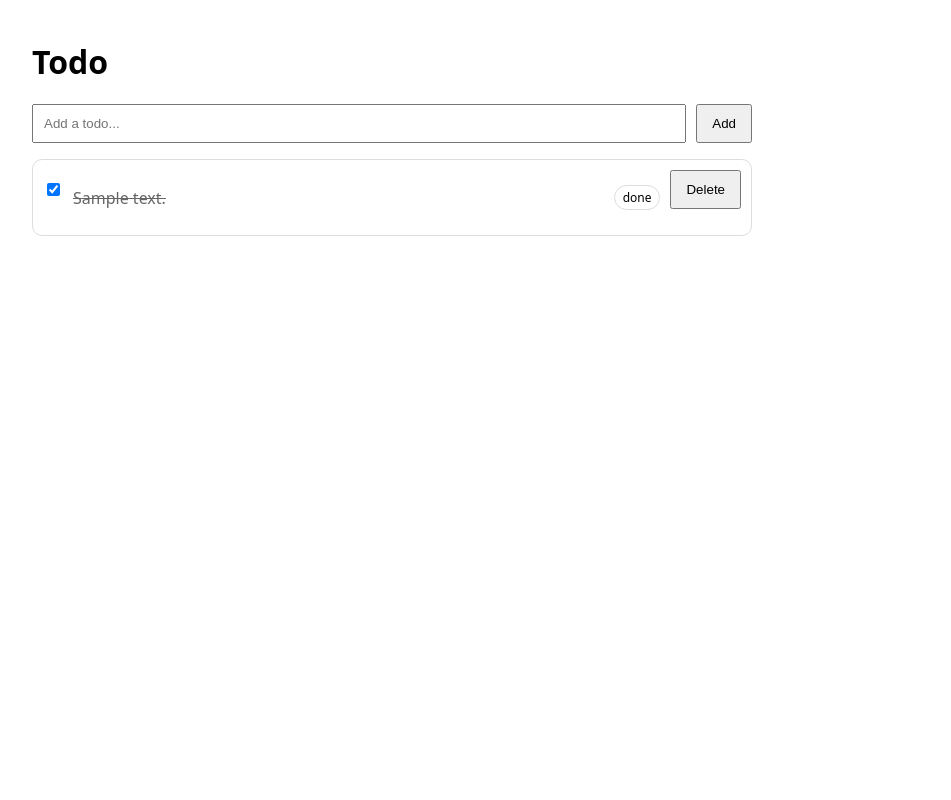
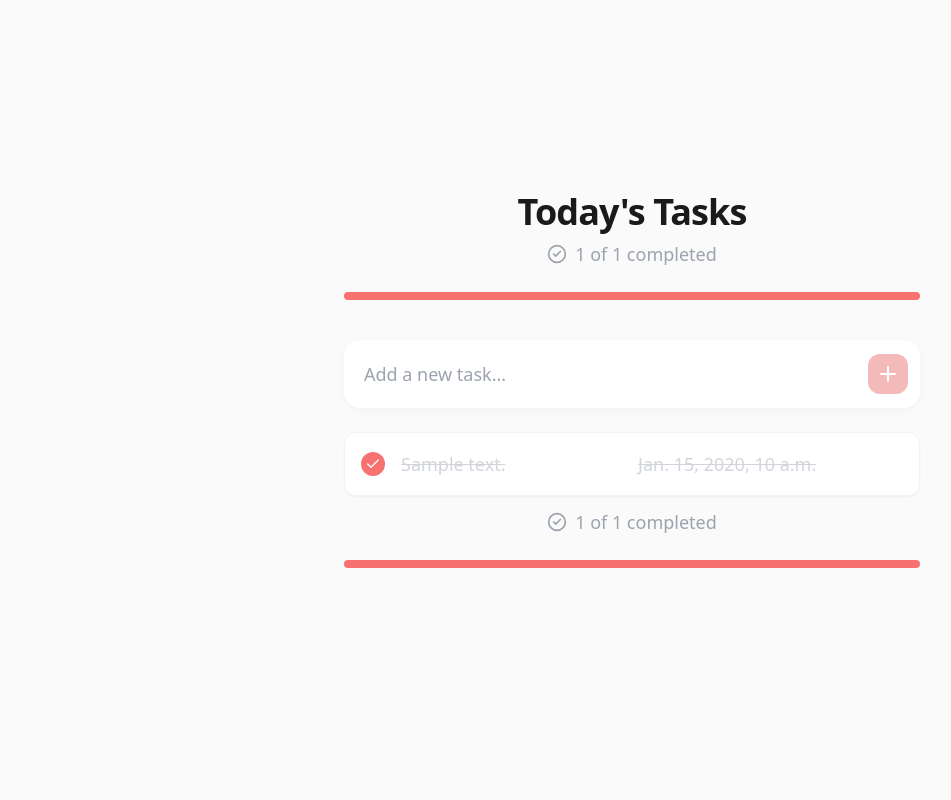
Before and after one commit to TheRealVincentSordo/django-htmx-todo-app, a Django app: page / in a window 1280 px wide. Shown: the whole page, without its empty margins (8-959 px from the left). Run offline with Django 5.2, Linux system fonts and the light colour scheme; tables that the repository leaves empty hold one stand-in row (values such as "Sample post"); some libraries are stand-ins or nearby versions.

Commit message:
Improved style.

```diff
--- a/todos/templates/todos/_todo_list.html
+++ b/todos/templates/todos/_todo_list.html
@@ -1,31 +1,58 @@
 <ul>
   {% for t in todos %}
-    <li>
-      <form
-        hx-post="{% url 'todos:toggle' t.id %}"
-        hx-target="#todo-list"
-        hx-swap="innerHTML"
-      >
-        {% csrf_token %}
-        <input type="checkbox" {% if t.done %}checked{% endif %} onchange="this.form.requestSubmit()" />
-      </form>
+  <li
+    class="bg-white p-4 rounded-xl shadow-sm mb-3 flex items-center gap-4 group transition-shadow hover:shadow-md border border-gray-100">
+    <!-- Toggle Form -->
+    <form hx-post="{% url 'todos:toggle' t.id %}" hx-target="#todo-list" hx-swap="innerHTML"
+      class="m-0 flex items-center">
+      {% csrf_token %}
+      <label class="cursor-pointer relative flex items-center justify-center">
+        <input type="checkbox" {% if t.done %}checked{% endif %} onchange="this.form.requestSubmit()"
+          class="peer sr-only" />
+        <!-- Custom Checkbox UI -->
+        <div
+          class="w-6 h-6 border-2 border-gray-200 rounded-full peer-checked:bg-[#f87171] peer-checked:border-[#f87171] transition-colors">
+        </div>
+        <i data-lucide="check"
+          class="w-4 h-4 text-white absolute opacity-0 peer-checked:opacity-100 transition-opacity"></i>
+      </label>
+    </form>
 
-      <span class="{% if t.done %}done{% endif %}">{{ t.text }}</span>
+    <!-- Text -->
+    <span
+      class="flex-1 text-lg {% if t.done %}line-through text-gray-300{% else %}text-gray-700{% endif %} transition-colors">
+      {{ t.text }}
+    </span>
 
-      <span class="spacer"></span>
+    <!-- Created At -->
+    <span
+      class="flex-1 text-lg {% if t.done %}line-through text-gray-300{% else %}text-gray-700{% endif %} transition-colors">
+      {{ t.created_at }}
+    </span>
 
-      <span class="pill">{% if t.done %}done{% else %}open{% endif %}</span>
-
-      <form
-        hx-post="{% url 'todos:delete' t.id %}"
-        hx-target="#todo-list"
-        hx-swap="innerHTML"
-      >
-        {% csrf_token %}
-        <button type="submit">Delete</button>
-      </form>
-    </li>
+    <!-- Delete Form -->
+    <form hx-post="{% url 'todos:delete' t.id %}" hx-target="#todo-list" hx-swap="innerHTML"
+      class="m-0 opacity-0 group-hover:opacity-100 transition-opacity">
+      {% csrf_token %}
+      <button type="submit" class="text-gray-300 hover:text-red-400 transition-colors p-1">
+        <i data-lucide="trash-2" class="w-5 h-5"></i>
+      </button>
+    </form>
+  </li>
   {% empty %}
-    <li>No todos yet.</li>
+  <li class="text-center text-gray-400 py-8">No tasks yet. Add one above!</li>
   {% endfor %}
 </ul>
+
+<!-- HTMX Out-Of-Band Swap for Stats -->
+<!-- This div will replace the #stats-container in index.html whenever this template is rendered -->
+<div id="stats-container" hx-swap-oob="true">
+  <div class="flex items-center justify-center gap-2 text-gray-400 mb-6">
+    <i data-lucide="check-circle-2" class="w-5 h-5"></i>
+    <span class="text-lg font-medium">{{ completed }} of {{ total }} completed</span>
+  </div>
+
+  <div class="h-2 w-full bg-gray-200 rounded-full overflow-hidden mb-10">
+    <div class="h-full bg-[#f87171] transition-all duration-500 ease-out" style="width: {{ percent }}%"></div>
+  </div>
+</div>
--- a/todos/templates/todos/index.html
+++ b/todos/templates/todos/index.html
@@ -1,39 +1,76 @@
 <!doctype html>
-<html>
+<html lang="en">
+
 <head>
   <meta charset="utf-8" />
   <meta name="viewport" content="width=device-width, initial-scale=1" />
   <title>HTMX Todo</title>
+
+  <!-- HTMX -->
   <script src="https://unpkg.com/htmx.org@1.9.12"></script>
+
+  <!-- Tailwind CSS -->
+  <script src="https://cdn.tailwindcss.com"></script>
+
+  <!-- Lucide Icons -->
+  <script src="https://unpkg.com/lucide@latest"></script>
+
+
   <style>
-      body { font-family: system-ui, -apple-system, Segoe UI, Roboto, sans-serif; margin: 40px; max-width: 720px; }
-      form { display: flex; gap: 10px; margin-bottom: 16px; }
-      input[type="text"] { flex: 1; padding: 10px; }
-      button { padding: 10px 14px; cursor: pointer; }
-      ul { list-style: none; padding: 0; margin: 0; }
-      li { display: flex; align-items: center; gap: 10px; padding: 10px; border: 1px solid #ddd; border-radius: 10px; margin-bottom: 8px; }
-      .done { text-decoration: line-through; opacity: 0.6; }
-      .spacer { flex: 1; }
-      .pill { font-size: 12px; padding: 3px 8px; border-radius: 999px; border: 1px solid #ddd; }
+    /* Custom styles */
   </style>
 </head>
 
-  <body>
-    <h1>Todo</h1>
+<body class="bg-[#FAFAFA] min-h-screen flex items-center justify-center py-10 px-4 font-sans text-gray-800">
 
-    <form
-      hx-post="{% url 'todos:add' %}"
-      hx-target="#todo-list"
-      hx-swap="innerHTML"
-      hx-on::after-request="this.reset()"
-    >
+  <div class="w-full max-w-xl">
+    <!-- Header Section -->
+    <div class="text-center mb-8">
+      <h1 class="text-4xl font-bold mb-2 tracking-tight text-[#1a1a1a]">Today's Tasks</h1>
+
+      <!-- Stats and Progress Bar Container -->
+      <!-- We use an ID here to target it with OOB swaps from the list response -->
+      <div id="stats-container">
+        <div class="flex items-center justify-center gap-2 text-gray-400 mb-6">
+          <!-- Check Icon -->
+          <i data-lucide="check-circle-2" class="w-5 h-5"></i>
+          <span class="text-lg font-medium">{{ completed }} of {{ total }} completed</span>
+        </div>
+
+        <!-- Progress Bar -->
+        <div class="h-2 w-full bg-gray-200 rounded-full overflow-hidden mb-10">
+          <div class="h-full bg-[#f87171] transition-all duration-500 ease-out" style="width: {{ percent }}%"></div>
+        </div>
+      </div>
+    </div>
+
+    <!-- Add Todo Form -->
+    <form hx-post="{% url 'todos:add' %}" hx-target="#todo-list" hx-swap="innerHTML" hx-on::after-request="this.reset()"
+      class="relative mb-6 group">
       {% csrf_token %}
-      <input name="text" type="text" placeholder="Add a todo..." autocomplete="off" />
-      <button type="submit">Add</button>
+      <input name="text" type="text" placeholder="Add a new task..." autocomplete="off"
+        class="w-full p-5 pr-16 rounded-2xl border-none shadow-[0_2px_8px_rgba(0,0,0,0.04)] focus:ring-0 focus:outline-none placeholder-gray-400 text-lg transition-shadow group-hover:shadow-[0_4px_12px_rgba(0,0,0,0.06)]" />
+      <button type="submit"
+        class="absolute right-3 top-1/2 -translate-y-1/2 bg-[#f4baba] hover:bg-[#f2a6a6] text-white p-2 rounded-xl transition-colors">
+        <i data-lucide="plus" class="w-6 h-6"></i>
+      </button>
     </form>
 
-    <div id="todo-list">
+    <!-- Todo List -->
+    <div id="todo-list" class="space-y-3">
       {% include "todos/_todo_list.html" %}
     </div>
+  </div>
+
+  <script>
+    // Initialize Lucide icons
+    lucide.createIcons();
+
+    // Re-initialize icons after HTMX swaps
+    document.body.addEventListener('htmx:afterSwap', function (evt) {
+      lucide.createIcons();
+    });
+  </script>
 </body>
+
 </html>
--- a/todos/views.py
+++ b/todos/views.py
@@ -5,9 +5,17 @@ from django.views.decorators.http import require_POST
 from .models import Todo
 
 
+def get_stats():
+    total = Todo.objects.count()
+    completed = Todo.objects.filter(done=True).count()
+    percent = int((completed / total * 100)) if total > 0 else 0
+    return {"total": total, "completed": completed, "percent": percent}
+
+
 def index(request: HttpRequest) -> HttpResponse:
     todos = Todo.objects.all()
-    return render(request, "todos/index.html", {"todos": todos})
+    stats = get_stats()
+    return render(request, "todos/index.html", {"todos": todos, **stats})
 
 
 @require_POST
@@ -17,7 +25,8 @@ def add_todo(request: HttpRequest) -> HttpResponse:
         Todo.objects.create(text=text)
 
     if request.htmx:
-        return render(request, "todos/_todo_list.html", {"todos": Todo.objects.all()})
+        stats = get_stats()
+        return render(request, "todos/_todo_list.html", {"todos": Todo.objects.all(), **stats})
     return redirect("todos:index")
 
 
@@ -28,7 +37,8 @@ def toggle_todo(request: HttpRequest, todo_id: int) -> HttpResponse:
     todo.save(update_fields=["done"])
 
     if request.htmx:
-        return render(request, "todos/_todo_list.html", {"todos": Todo.objects.all()})
+        stats = get_stats()
+        return render(request, "todos/_todo_list.html", {"todos": Todo.objects.all(), **stats})
     return redirect("todos:index")
 
 
@@ -38,5 +48,6 @@ def delete_todo(request: HttpRequest, todo_id: int) -> HttpResponse:
     todo.delete()
 
     if request.htmx:
-        return render(request, "todos/_todo_list.html", {"todos": Todo.objects.all()})
+        stats = get_stats()
+        return render(request, "todos/_todo_list.html", {"todos": Todo.objects.all(), **stats})
     return redirect("todos:index")
```
Lines whose indentation alone changed are shown as unchanged.
